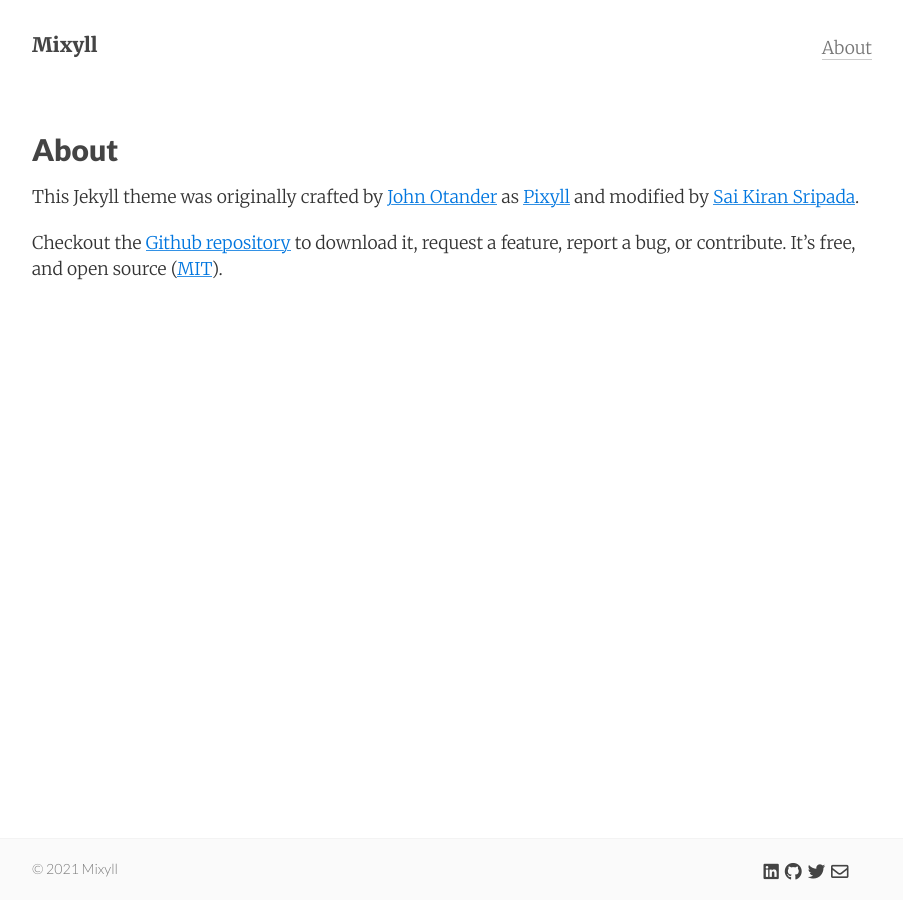
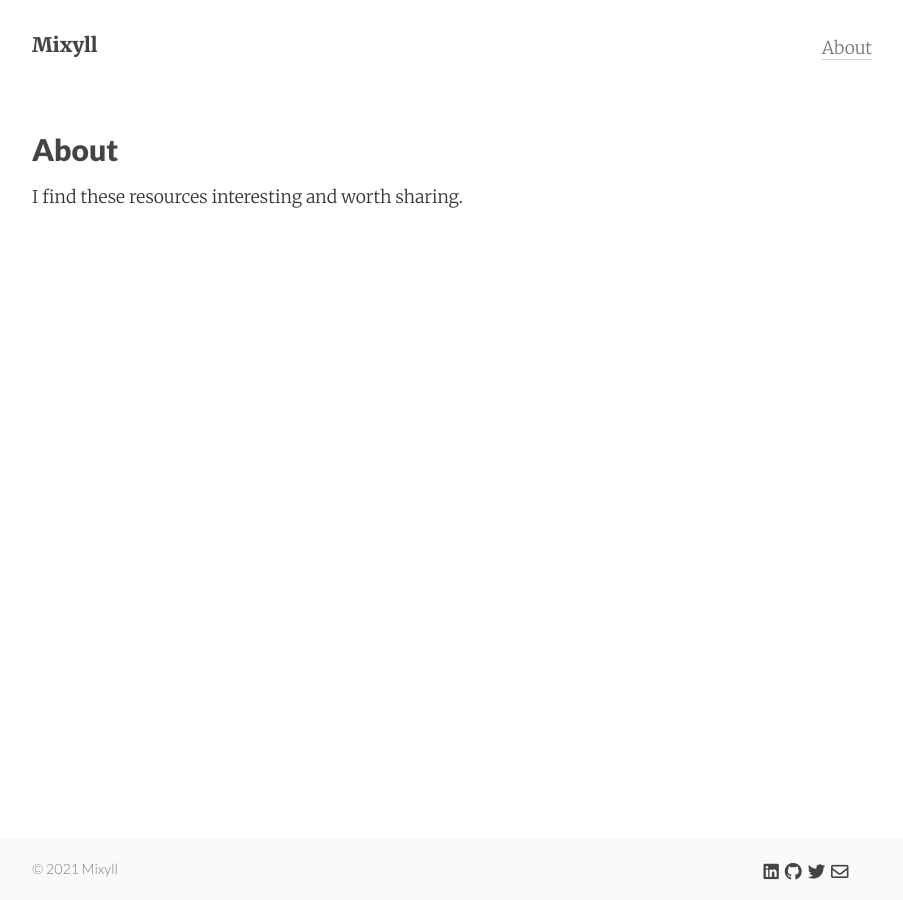
Before and after one commit to km3ll/km3ll.github.io, a Jekyll site: the page built from about.md, in a window 1280 px wide. Shown: the whole page, without its empty margins (188-1091 px from the left). Built offline with Jekyll 4.4.1, drawn with Linux system fonts in a browser that asks for light colours; nearby versions of some CDN libraries.

Commit message:
Define content for 'about' page

```diff
--- a/about.md
+++ b/about.md
@@ -5,8 +5,4 @@ permalink: /about/
 tags: about
 ---
 
-This Jekyll theme was originally crafted by [John Otander](http://johnotander.com) as [Pixyll](https://github.com/johno/pixyll) and modified by [Sai Kiran Sripada](https://www.saikiransripada.com/).
-
-Checkout the [Github repository](https://github.com/saikiransripada/mixyll) to download it,
-request a feature, report a bug, or contribute. It's free, and open source
-([MIT](http://opensource.org/licenses/MIT)).
+I find these resources interesting and worth sharing.
```
